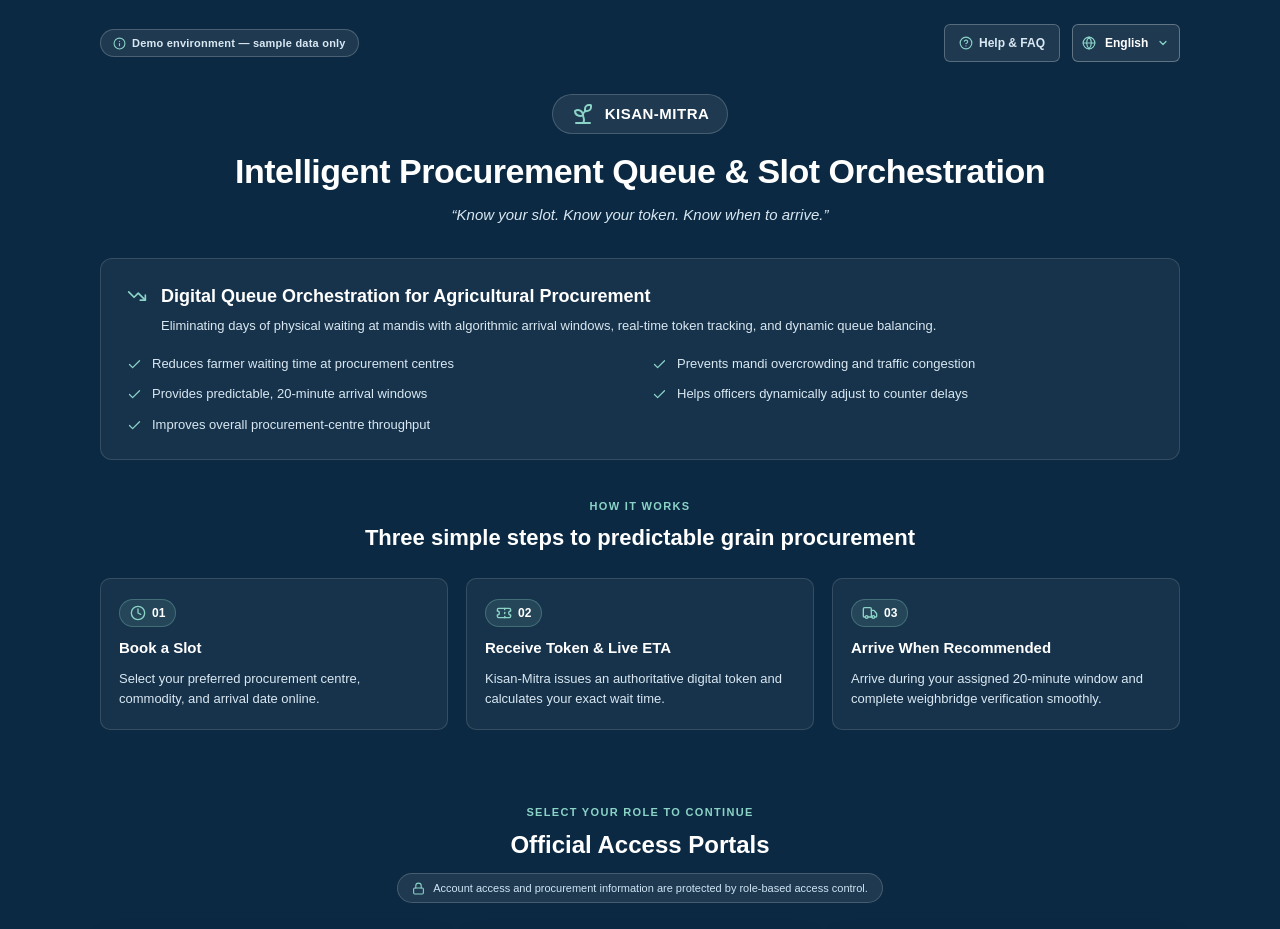
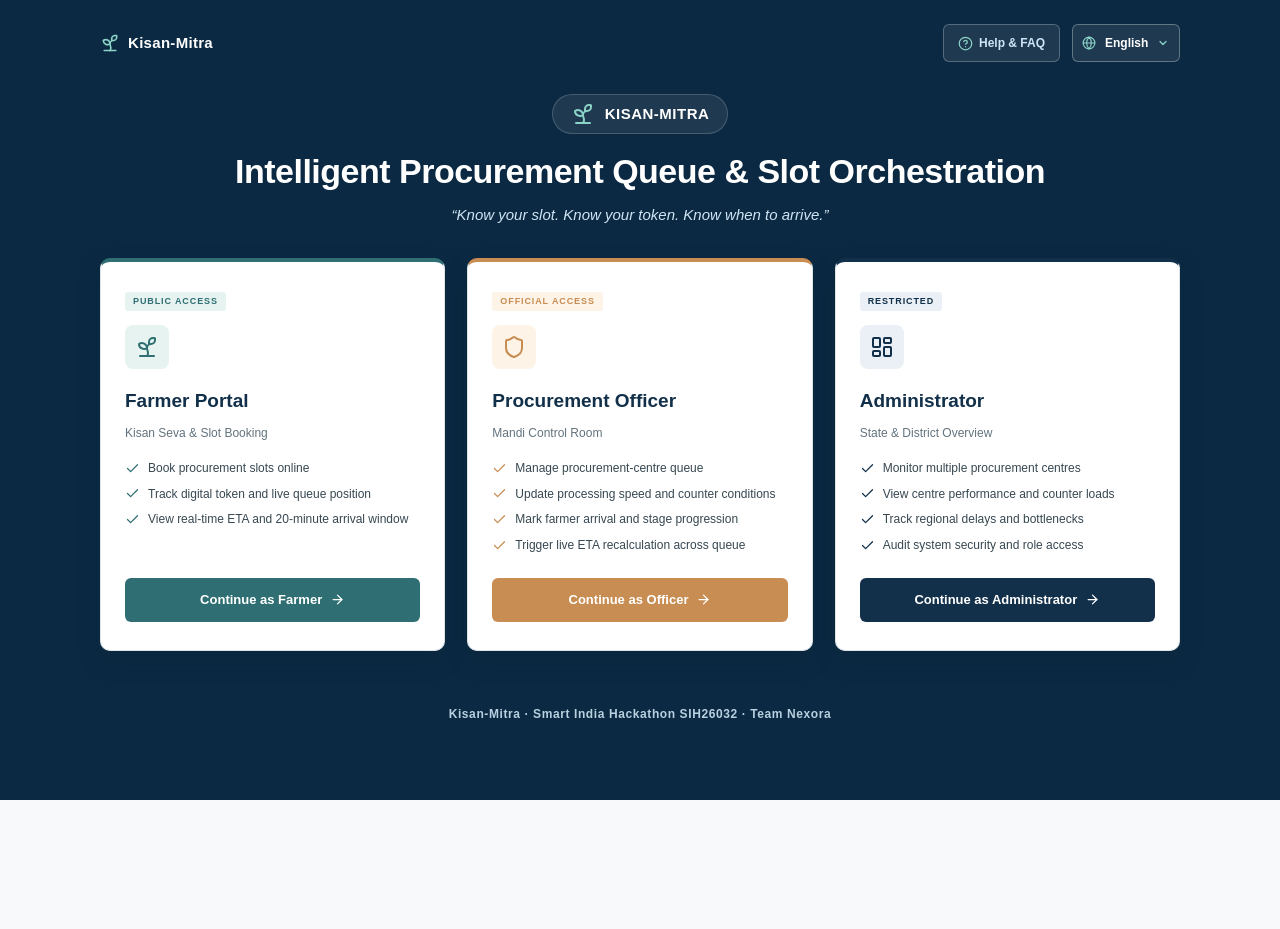
Before and after one commit to Blessy7-eng/Kisan-Mitra, a Next.js app: page / in a window 1280 px wide. Shown: the top 929 px of the page. After the commit the page ends 800 px from the top, so only its background shows below. Built offline with nearby package versions, Linux system fonts and the light colour scheme.

Commit message:
refactor: clean up dependencies and role selection UI
Remove unused dependencies (express, socket.io) and optimize the role
selection layout by refining the header component and container padding.

```diff
--- a/app/globals.css
+++ b/app/globals.css
@@ -89,12 +89,18 @@ button { cursor: pointer; }
   min-height: 100vh;
   background: #0b2942;
   color: #ffffff;
-  padding: 0 0 60px;
+  padding: 24px 20px 60px;
   display: flex;
   flex-direction: column;
   align-items: center;
   width: 100%;
   box-sizing: border-box;
+}
+
+.utility-brand {
+  display: inline-flex;
+  align-items: center;
+  gap: 8px;
 }
 
 /* Scoped Hero Section - MANDATORY CONTRAST SPECIFICATION */
--- a/components/role-selection/RoleSelectionScreen.tsx
+++ b/components/role-selection/RoleSelectionScreen.tsx
@@ -10,12 +10,6 @@ import {
   Globe,
   HelpCircle,
   X,
-  Lock,
-  Clock,
-  Ticket,
-  Truck,
-  TrendingDown,
-  Info,
 } from 'lucide-react'
 import { translations, Language } from '@/lib/i18n'
 
@@ -37,15 +31,17 @@ export default function RoleSelectionScreen({
 
   return (
     <div className="role-selection-wrapper">
-      {/* Scoped Hero Section with Top Navigation, Branding, Value Prop and Steps */}
-      <section className="hero-section" id="hero-section">
-        {/* Top Utility Bar with Demo Notice & Language Selector */}
-        <div className="top-utility-bar">
+      {/* Top Header Utility Bar */}
+      <header className="top-utility-bar">
         <div className="utility-left">
-            <span className="demo-tag" id="demo-environment-tag">
-              <Info size={13} /> {t.demoBanner}
+          <div className="utility-brand">
+            <Sprout size={20} color="#8bd3c7" />
+            <span style={{ fontWeight: 700, fontSize: '15px', color: '#ffffff', letterSpacing: '0.02em' }}>
+              Kisan-Mitra
             </span>
           </div>
+        </div>
+
         <div className="utility-right">
           <button
             type="button"
@@ -54,7 +50,7 @@ export default function RoleSelectionScreen({
             aria-label="Help & FAQ"
             id="help-faq-btn"
           >
-              <HelpCircle size={14} />
+            <HelpCircle size={15} />
             <span>{currentLanguage === 'mr' ? 'मदत व प्रश्न' : currentLanguage === 'hi' ? 'सहायता एवं प्रश्न' : 'Help & FAQ'}</span>
           </button>
 
@@ -72,11 +68,12 @@ export default function RoleSelectionScreen({
             </select>
           </label>
         </div>
-        </div>
+      </header>
 
-        <div className="hero-inner-container">
-          {/* Header Branding */}
-          <header className="role-header-box">
+      {/* Main Content Area */}
+      <main className="role-selection-container">
+        {/* Header Branding: Logo, Title, Subtitle */}
+        <div className="role-header-box">
           <div className="role-header-brand">
             <Sprout size={24} color="#8bd3c7" />
             <b>{t.appName.toUpperCase()}</b>
@@ -85,77 +82,9 @@ export default function RoleSelectionScreen({
           <p className="role-tagline">
             &ldquo;Know your slot. Know your token. Know when to arrive.&rdquo;
           </p>
-          </header>
-
-          {/* Impact Statement Section */}
-          <section className="impact-statement-card" id="impact-statement-card">
-            <div className="impact-header">
-              <TrendingDown size={20} className="impact-icon" />
-              <div>
-                <h2>{t.impactHeadline}</h2>
-                <p>{t.impactSubhead}</p>
-              </div>
-            </div>
-            <div className="impact-points-grid">
-              {t.impactPoints.map((point, index) => (
-                <div className="impact-point-item" key={index}>
-                  <Check size={15} className="point-icon" />
-                  <span>{point}</span>
-                </div>
-              ))}
-            </div>
-          </section>
-
-          {/* How It Works Section */}
-          <section className="how-it-works-section" id="how-it-works-section">
-            <div className="section-title-wrap">
-              <div className="eyebrow">{t.howItWorksTitle.toUpperCase()}</div>
-              <h2>{t.howItWorksSub}</h2>
         </div>
 
-            <div className="steps-three-grid">
-              <div className="step-card">
-                <div className="step-badge">
-                  <Clock size={16} /> <span>{t.steps[0].num}</span>
-                </div>
-                <h3>{t.steps[0].title}</h3>
-                <p>{t.steps[0].desc}</p>
-              </div>
-
-              <div className="step-card">
-                <div className="step-badge">
-                  <Ticket size={16} /> <span>{t.steps[1].num}</span>
-                </div>
-                <h3>{t.steps[1].title}</h3>
-                <p>{t.steps[1].desc}</p>
-              </div>
-
-              <div className="step-card">
-                <div className="step-badge">
-                  <Truck size={16} /> <span>{t.steps[2].num}</span>
-                </div>
-                <h3>{t.steps[2].title}</h3>
-                <p>{t.steps[2].desc}</p>
-              </div>
-            </div>
-          </section>
-        </div>
-      </section>
-
-      {/* Role Selection Portal Section */}
-      <section className="role-portal-section" id="role-portal-section">
-        <div className="role-selection-container">
-          {/* Role Prompt & Security Message */}
-          <div className="role-prompt-heading">
-            <div className="eyebrow">{t.whoAreYou}</div>
-            <h2>{t.portalTitle}</h2>
-            <div className="security-notice-badge">
-              <Lock size={13} />
-              <span>{t.securityNotice}</span>
-            </div>
-          </div>
-
-          {/* Exactly Three Simple Options with Required Notices */}
+        {/* Exactly Three Role Selection Blocks */}
         <div className="role-cards-grid">
           {/* Option 1: FARMER */}
           <div className="role-card farmer" id="role-card-farmer">
@@ -204,9 +133,6 @@ export default function RoleSelectionScreen({
                   </li>
                 ))}
               </ul>
-              <div className="role-card-notice">
-                <Lock size={12} /> {t.roles.officer.notice}
-              </div>
             </div>
             <button
               type="button"
@@ -238,9 +164,6 @@ export default function RoleSelectionScreen({
                   </li>
                 ))}
               </ul>
-              <div className="role-card-notice">
-                <Lock size={12} /> {t.roles.admin.notice}
-              </div>
             </div>
             <button
               type="button"
@@ -261,8 +184,7 @@ export default function RoleSelectionScreen({
         <footer className="role-footer-simple">
           <span>Kisan-Mitra · Smart India Hackathon SIH26032 · Team Nexora</span>
         </footer>
-      </div>
-      </section>
+      </main>
 
       {/* Help & Support Static FAQ Modal */}
       {showHelpModal && (
```
Also changed, not shown: 2 other files (tests, documents, lock files or other folders). Lines whose indentation alone changed are shown as unchanged.
